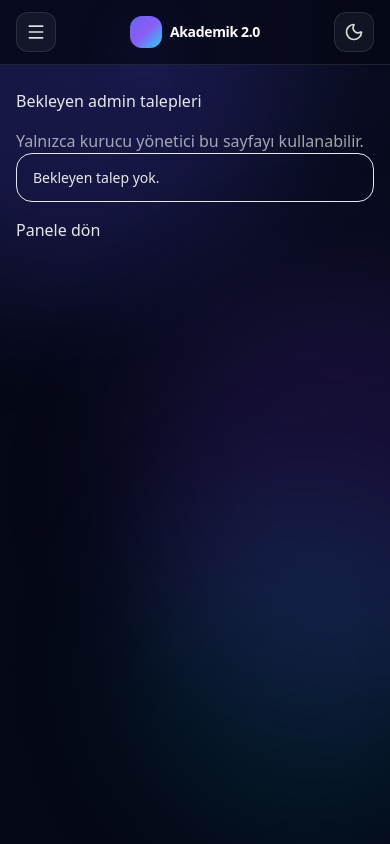
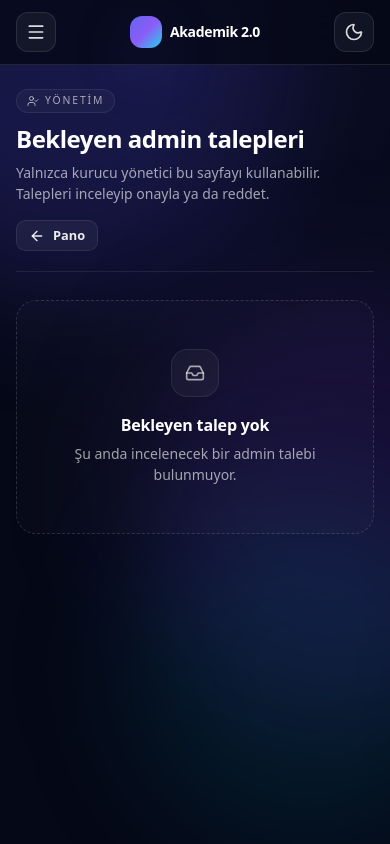
Before and after one commit to HimmetDemir45/student-course-selection-and-academic-management-program, a Django app: page /dashboard/admin-talepleri/ in a window 390 px wide. Run offline with Django 5.2, Linux system fonts and the light colour scheme; a user stored in the database is signed in; tables that the repository leaves empty hold one stand-in row (values such as "Sample post"); parts of the project's set-up code (start-up, migrations or seed data) failed here and were passed over; some libraries are stand-ins or nearby versions.

Commit message:
Akademik 2.0 sağlamlaştırma: admin talepleri + CSS utility alias'ları
- dashboard/admin_request_list.html'i akd- design system'e migre et
  (akd-page-header, akd-table, akd-btn, empty_state include'ı,
  paylaşımlı pagination include'ı)
- portal-2025.css'e eksik Bootstrap 5 utility alias'larını ekle
  (d-inline/d-flex/d-block, text-end/start, ms-*, me-*, gap-1,
  justify-content-end/start, align-middle, table-responsive, .h1-.h6)
  böylece henüz migre edilmemiş form/delete-confirm sayfaları da
  düzgün render olur

Co-Authored-By: Claude Sonnet 4.6 <noreply@anthropic.com>

```diff
--- a/static/css/portal-2025.css
+++ b/static/css/portal-2025.css
@@ -1214,7 +1214,31 @@ input[type="radio"].form-check-input:checked::before {
 
 .justify-content-center { justify-content: center; }
 .justify-content-between { justify-content: space-between; }
+.justify-content-end { justify-content: flex-end; }
+.justify-content-start { justify-content: flex-start; }
 .align-items-center { align-items: center; }
+.align-items-start { align-items: flex-start; }
+.align-items-end { align-items: flex-end; }
+
+/* Display utilities — Bootstrap 5 legacy */
+.d-none { display: none !important; }
+.d-block { display: block !important; }
+.d-inline { display: inline !important; }
+.d-inline-block { display: inline-block !important; }
+.d-flex { display: flex !important; }
+.d-inline-flex { display: inline-flex !important; }
+
+/* Text alignment — Bootstrap 5 legacy */
+.text-start { text-align: left !important; }
+.text-end { text-align: right !important; }
+.text-center { text-align: center !important; }
+
+/* Table cell vertical alignment */
+.align-middle,
+.align-middle > th,
+.align-middle > td,
+.align-middle tbody th,
+.align-middle tbody td { vertical-align: middle !important; }
 
 /* Margin/padding helpers — Bootstrap legacy */
 .mb-0 { margin-bottom: 0 !important; }
@@ -1229,9 +1253,40 @@ input[type="radio"].form-check-input:checked::before {
 .mt-3 { margin-top: 1rem !important; }
 .mt-4 { margin-top: 1.5rem !important; }
 .mt-5 { margin-top: 3rem !important; }
+.ms-0 { margin-left: 0 !important; }
+.ms-1 { margin-left: 0.25rem !important; }
+.ms-2 { margin-left: 0.5rem !important; }
+.ms-3 { margin-left: 1rem !important; }
+.me-0 { margin-right: 0 !important; }
+.me-1 { margin-right: 0.25rem !important; }
+.me-2 { margin-right: 0.5rem !important; }
+.me-3 { margin-right: 1rem !important; }
+.gap-1 { gap: 0.25rem; }
 .gap-2 { gap: 0.5rem; }
 .gap-3 { gap: 1rem; }
 .shadow-sm { box-shadow: var(--akd-shadow-card); }
+
+/* Bootstrap small text helper */
+.small { font-size: 0.8125rem; }
+
+/* Table responsive wrapper — Bootstrap legacy */
+.table-responsive {
+  display: block;
+  width: 100%;
+  overflow-x: auto;
+  -webkit-overflow-scrolling: touch;
+}
+
+/* Heading helpers used as classes (e.g. <h1 class="h4">) */
+.h1 { font-size: clamp(1.75rem, 2.4vw, 2.25rem); font-weight: 700; letter-spacing: -0.02em; color: #fff; }
+.h2 { font-size: clamp(1.5rem, 2vw, 1.875rem); font-weight: 700; letter-spacing: -0.02em; color: #fff; }
+.h3 { font-size: 1.4rem; font-weight: 600; letter-spacing: -0.015em; color: #fff; }
+.h4 { font-size: 1.15rem; font-weight: 600; letter-spacing: -0.01em; color: #fff; }
+.h5 { font-size: 1rem; font-weight: 600; color: #fff; }
+.h6 { font-size: 0.875rem; font-weight: 600; color: #fff; }
+
+/* Phase11 legacy table tweak */
+.phase11-table thead th { background: rgba(255, 255, 255, 0.04); }
 
 /* Bootstrap utilities Cursor stiliyle uyumlu */
 .text-muted { color: var(--akd-text-muted) !important; }
--- a/templates/dashboard/admin_request_list.html
+++ b/templates/dashboard/admin_request_list.html
@@ -1,40 +1,72 @@
 {% extends "base.html" %}
 {% load i18n %}
 
-{% block title %}{% trans "Bekleyen admin talepleri" %}{% endblock %}
+{% block title %}{% trans "Bekleyen admin talepleri — Akademik 2.0" %}{% endblock %}
 
 {% block content %}
-<h1 class="h4 mb-3">{% trans "Bekleyen admin talepleri" %}</h1>
-<p class="text-muted small">{% trans "Yalnızca kurucu yönetici bu sayfayı kullanabilir." %}</p>
+{% trans "Bekleyen admin talepleri" as ar_title %}
+<header class="akd-page-header">
+    <div class="akd-page-header__intro">
+        <span class="akd-page-header__eyebrow">
+            <i data-lucide="user-check" class="h-3 w-3"></i>
+            {% trans "Yönetim" %}
+        </span>
+        <h1 class="akd-page-header__title">{{ ar_title }}</h1>
+        <p class="akd-page-header__subtitle">
+            {% trans "Yalnızca kurucu yönetici bu sayfayı kullanabilir. Talepleri inceleyip onayla ya da reddet." %}
+        </p>
+    </div>
+    <div class="akd-page-header__actions">
+        <a class="akd-btn akd-btn--secondary akd-btn--sm" href="{% url 'dashboard:index' %}">
+            <i data-lucide="arrow-left" class="h-4 w-4"></i>
+            <span>{% trans "Pano" %}</span>
+        </a>
+    </div>
+</header>
 
 {% if admin_requests %}
-<div class="table-responsive">
-    <table class="table table-hover align-middle phase11-table">
+<div class="akd-table-wrap">
+    <table class="akd-table">
         <thead>
             <tr>
-                <th>{% trans "Kullanıcı" %}</th>
-                <th>{% trans "E-posta" %}</th>
-                <th>{% trans "Gerekçe" %}</th>
-                <th>{% trans "Tarih" %}</th>
-                <th class="text-end">{% trans "İşlemler" %}</th>
+                <th scope="col">{% trans "Kullanıcı" %}</th>
+                <th scope="col">{% trans "E-posta" %}</th>
+                <th scope="col">{% trans "Gerekçe" %}</th>
+                <th scope="col" style="width: 11rem;">{% trans "Tarih" %}</th>
+                <th scope="col" style="width: 14rem;" class="text-end">{% trans "İşlemler" %}</th>
             </tr>
         </thead>
         <tbody>
         {% for r in admin_requests %}
             <tr>
-                <td>{{ r.user.username }}</td>
-                <td>{{ r.user.email }}</td>
-                <td>{{ r.reason|default:"—"|truncatechars:100 }}</td>
-                <td>{{ r.created_at }}</td>
+                <td class="font-medium text-white">
+                    <div class="flex items-center gap-2.5">
+                        <span class="inline-flex h-7 w-7 items-center justify-center rounded-lg bg-indigo-500/15 border border-indigo-400/25 text-indigo-200 flex-shrink-0">
+                            <i data-lucide="user" class="h-3.5 w-3.5"></i>
+                        </span>
+                        <span class="truncate">{{ r.user.username }}</span>
+                    </div>
+                </td>
+                <td class="text-white/75">{{ r.user.email|default:"—" }}</td>
+                <td class="text-white/75">{{ r.reason|default:"—"|truncatechars:100 }}</td>
+                <td class="text-white/60 text-xs">{{ r.created_at }}</td>
                 <td class="text-end">
-                    <form method="post" action="{% url 'dashboard:admin_request_approve' r.pk %}" class="d-inline">
-                        {% csrf_token %}
-                        <button type="submit" class="btn btn-sm btn-success">{% trans "Onayla" %}</button>
-                    </form>
-                    <form method="post" action="{% url 'dashboard:admin_request_reject' r.pk %}" class="d-inline ms-1">
-                        {% csrf_token %}
-                        <button type="submit" class="btn btn-sm btn-outline-danger">{% trans "Reddet" %}</button>
-                    </form>
+                    <div class="inline-flex gap-1.5">
+                        <form method="post" action="{% url 'dashboard:admin_request_approve' r.pk %}" class="d-inline">
+                            {% csrf_token %}
+                            <button type="submit" class="akd-btn akd-btn--success akd-btn--sm">
+                                <i data-lucide="check" class="h-3.5 w-3.5"></i>
+                                <span>{% trans "Onayla" %}</span>
+                            </button>
+                        </form>
+                        <form method="post" action="{% url 'dashboard:admin_request_reject' r.pk %}" class="d-inline">
+                            {% csrf_token %}
+                            <button type="submit" class="akd-btn akd-btn--danger akd-btn--sm">
+                                <i data-lucide="x" class="h-3.5 w-3.5"></i>
+                                <span>{% trans "Reddet" %}</span>
+                            </button>
+                        </form>
+                    </div>
                 </td>
             </tr>
         {% endfor %}
@@ -42,22 +74,8 @@
     </table>
 </div>
 {% else %}
-<div class="alert alert-secondary">{% trans "Bekleyen talep yok." %}</div>
+    {% include "includes/empty_state.html" with empty_title=_("Bekleyen talep yok") empty_message=_("Şu anda incelenecek bir admin talebi bulunmuyor.") empty_icon="inbox" %}
 {% endif %}
 
-{% if is_paginated %}
-<nav class="mt-3" aria-label="Pagination">
-    <ul class="pagination">
-        {% if page_obj.has_previous %}
-            <li class="page-item"><a class="page-link" href="?page={{ page_obj.previous_page_number }}">{% trans "Önceki" %}</a></li>
-        {% endif %}
-        <li class="page-item disabled"><span class="page-link">{{ page_obj.number }} / {{ page_obj.paginator.num_pages }}</span></li>
-        {% if page_obj.has_next %}
-            <li class="page-item"><a class="page-link" href="?page={{ page_obj.next_page_number }}">{% trans "Sonraki" %}</a></li>
-        {% endif %}
-    </ul>
-</nav>
-{% endif %}
-
-<p class="mt-3"><a href="{% url 'dashboard:index' %}">{% trans "Panele dön" %}</a></p>
+{% include "includes/pagination.html" %}
 {% endblock %}
```
